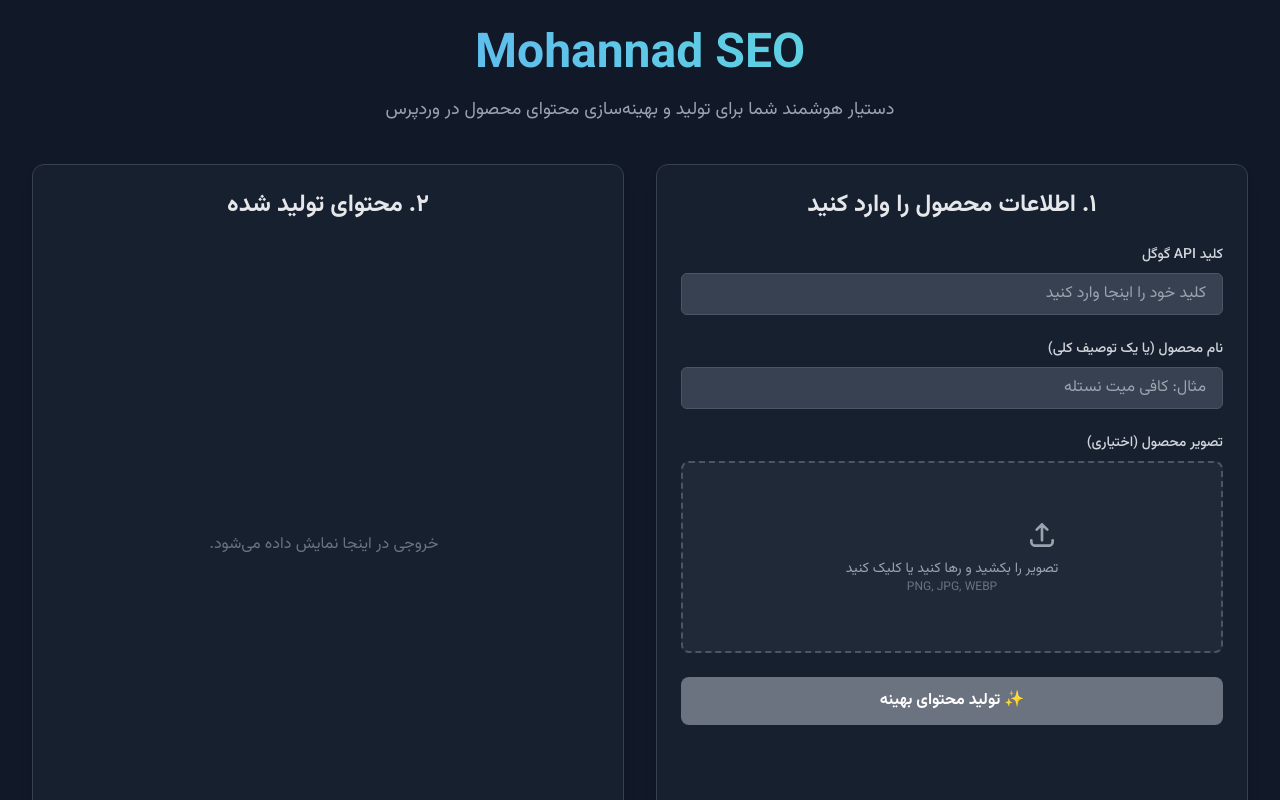
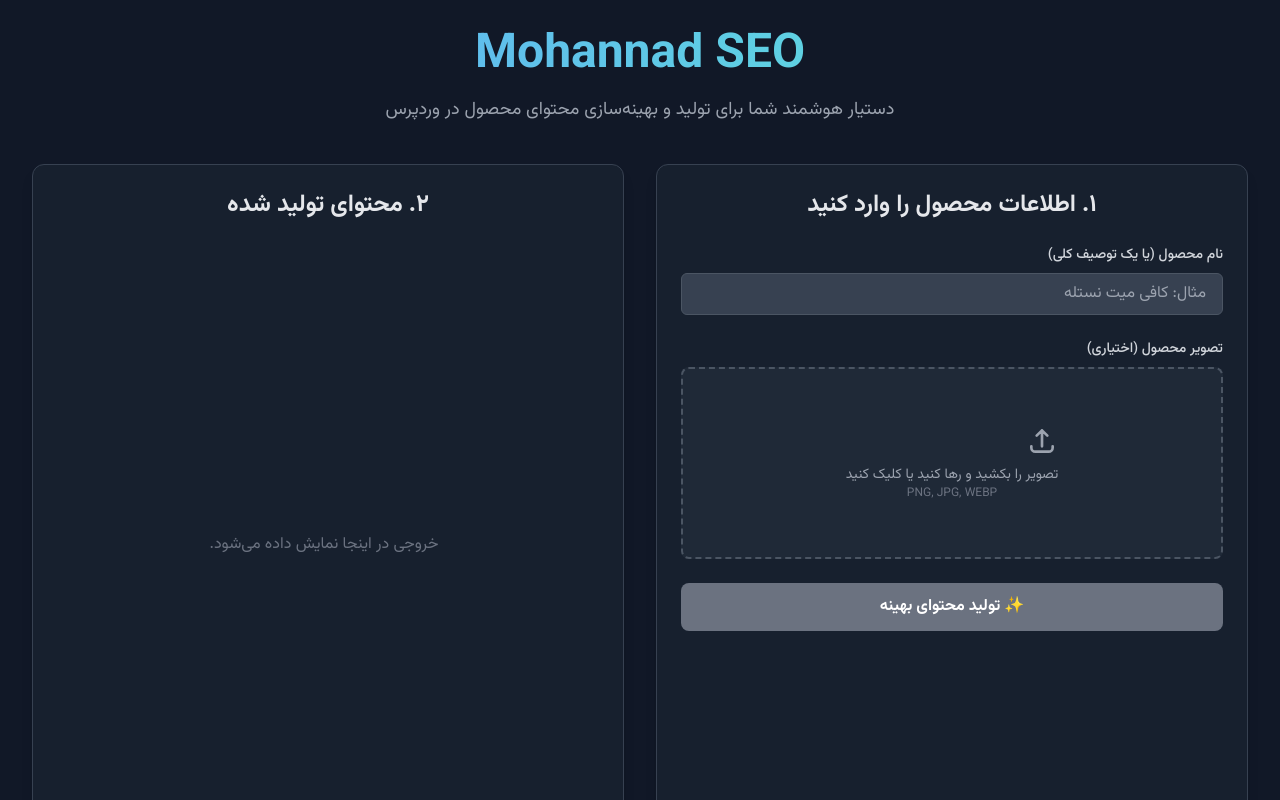
Before and after one commit to Mohannad-Moulavi/Mohannad-Seo, a React (Vite) app: page / in a window 1280 px wide. Shown: the top 800 px of the page. Built offline with nearby package versions, Linux system fonts and the light colour scheme.

Commit message:
feat: Remove API key handling from UI
Removed the Gemini API key input and storage from the application's UI. The API key is now assumed to be handled securely outside the frontend.

Also refined the prompt for content generation to be more flexible and adaptable to different product types.

```diff
--- a/App.tsx
+++ b/App.tsx
@@ -154,23 +154,16 @@ const OutputSection: React.FC<OutputSectionProps> = ({ label, content, isHtml =
 
 // --- Main App Component ---
 
-const API_KEY_STORAGE_KEY = 'gemini-api-key';
-
 function App() {
   const [productName, setProductName] = useState<string>('');
-  const [apiKey, setApiKey] = useState<string>(() => localStorage.getItem(API_KEY_STORAGE_KEY) || '');
   const [productImage, setProductImage] = useState<ImageFile | null>(null);
   const [generatedContent, setGeneratedContent] = useState<ProductData | null>(null);
   const [isLoading, setIsLoading] = useState<boolean>(false);
   const [error, setError] = useState<string | null>(null);
 
-  useEffect(() => {
-    localStorage.setItem(API_KEY_STORAGE_KEY, apiKey);
-  }, [apiKey]);
-
   const handleSubmit = useCallback(async () => {
-    if (!productName || !apiKey) {
-      setError('لطفاً نام محصول و کلید API را وارد کنید.');
+    if (!productName) {
+      setError('لطفاً نام محصول را وارد کنید.');
       return;
     }
     setError(null);
@@ -178,7 +171,7 @@ function App() {
     setGeneratedContent(null);
 
     try {
-      const content = await generateProductContent(productName, productImage, apiKey);
+      const content = await generateProductContent(productName, productImage);
       setGeneratedContent(content);
     } catch (err) {
       if (err instanceof Error) {
@@ -189,7 +182,7 @@ function App() {
     } finally {
       setIsLoading(false);
     }
-  }, [productName, productImage, apiKey]);
+  }, [productName, productImage]);
 
   return (
     <div className="min-h-screen bg-gray-900 text-white p-4 sm:p-8">
@@ -208,19 +201,6 @@ function App() {
           <div className="bg-gray-800/50 p-6 rounded-xl shadow-lg border border-gray-700">
             <h2 className="text-2xl font-bold mb-6 text-center text-gray-200">۱. اطلاعات محصول را وارد کنید</h2>
             <div className="space-y-6">
-               <div>
-                <label htmlFor="api-key" className="block text-sm font-medium text-gray-300 mb-2">
-                  کلید API گوگل
-                </label>
-                <input
-                  type="password"
-                  id="api-key"
-                  value={apiKey}
-                  onChange={(e) => setApiKey(e.target.value)}
-                  placeholder="کلید خود را اینجا وارد کنید"
-                  className="w-full bg-gray-700 border border-gray-600 rounded-md px-4 py-2 text-white focus:ring-2 focus:ring-blue-500 focus:outline-none transition"
-                />
-              </div>
               <div>
                 <label htmlFor="product-name" className="block text-sm font-medium text-gray-300 mb-2">نام محصول (یا یک توصیف کلی)</label>
                 <input
@@ -236,7 +216,7 @@ function App() {
 
               <button
                 onClick={handleSubmit}
-                disabled={isLoading || !productName || !apiKey}
+                disabled={isLoading || !productName}
                 className="w-full bg-blue-600 hover:bg-blue-700 disabled:bg-gray-500 disabled:cursor-not-allowed text-white font-bold py-3 px-4 rounded-lg flex justify-center items-center transition-all duration-300 transform hover:scale-105"
               >
                 {isLoading ? <Loader /> : '✨ تولید محتوای بهینه'}
--- a/services/geminiService.ts
+++ b/services/geminiService.ts
@@ -79,41 +79,33 @@ ${hasImage ? step1_withImage : step1_withoutImage}
 
 ---
 **ساختار الزامی برای "توضیحات کامل" (fullDescription):**
-محتوای این فیلد باید یک HTML خالص و آماده برای کپی باشد و **دقیقا** از ساختار زیر پیروی کند.
-**بسیار مهم: تمام بخش‌ها باید بسیار کوتاه و مختصر باشند.** از نوشتن متن‌های طولانی و غیرضروری جداً خودداری کنید. هر بخش باید با یک تگ \`<hr />\` از بخش بعدی جدا شود.
+محتوای این فیلد باید یک HTML خالص و آماده برای کپی باشد.
+**قانون اصلی: ابتدا نوع محصول را تشخیص دهید (مثلاً خوراکی، آرایشی، بهداشتی، الکترونیکی). سپس، فقط بخش‌های مرتبط با آن محصول را از لیست زیر انتخاب کرده و برای هر بخش یک ایموجی مناسب و منطقی با عنوان آن انتخاب کنید.**
+تمام بخش‌ها باید بسیار کوتاه و مختصر باشند. هر بخش باید با یک تگ \`<hr />\` از بخش بعدی جدا شود.
 
-1.  **پاراگراف مقدمه:**
-    *   باید با نام محصول به صورت **بولد** شروع شود (مثال: \`<strong>کره بادام زمینی نرم جیف</strong>\`).
-    *   فقط **یک پاراگراف کوتاه** (حداکثر ۲ تا ۳ خط).
-    *   به بافت/طعم، کیفیت و نقطه فروش اصلی اشاره کند.
-    *   بعد از این بخش، یک تگ \`<hr />\` قرار دهید.
+**1. پاراگراف مقدمه (الزامی):**
+*   باید با نام محصول به صورت **بولد** شروع شود.
+*   فقط **یک پاراگراف کوتاه** (حداکثر ۲-۳ خط) در مورد ماهیت و نقطه فروش اصلی محصول.
+*   بعد از این بخش، یک تگ \`<hr />\` قرار دهید.
 
-2.  **✅ ویژگی‌های کلیدی:**
-    *   عنوان به صورت \`<strong>✅ ویژگی‌های کلیدی</strong>\`.
-    *   لیستی از **حداکثر ۲ تا ۳ مورد** کلیدی با ایموجی. هر مورد کوتاه و در یک خط باشد.
-    *   بعد از این بخش، یک تگ \`<hr />\` قرار دهید.
+**2. لیست بخش‌های قابل انتخاب (حداقل ۳ مورد از مرتبط‌ترین‌ها را انتخاب کنید):**
+*   **ویژگی‌های کلیدی:** (برای همه محصولات مناسب است)
+    *   عنوان: \`<strong>[ایموجی مناسب مانند ✨ یا ✅] ویژگی‌های کلیدی</strong>\`
+    *   شامل ۲ تا ۳ ویژگی اصلی محصول.
+*   **روش مصرف / طرز استفاده:** (برای محصولات آرایشی، بهداشتی، دارویی یا ابزارها)
+    *   عنوان: \`<strong>[ایموجی مناسب مانند 💡 یا 🧴] روش مصرف</strong>\`
+*   **پیشنهاد مصرف:** (فقط و فقط برای محصولات خوراکی)
+    *   عنوان: \`<strong>[ایموجی مناسب مانند 🍽 یا 🥗] پیشنهاد مصرف</strong>\`
+*   **روش نگهداری:** (برای محصولات خوراکی، دارویی یا حساس به شرایط محیطی)
+    *   عنوان: \`<strong>[ایموجی مناسب مانند 🧊 یا 📌] روش نگهداری</strong>\`
+*   **مشخصات محصول:** (برای همه محصولات مناسب است)
+    *   عنوان: \`<strong>📦 مشخصات محصول</strong>\`
+    *   شامل برند، وزن، کشور مبدا و...
+*   **نکات مهم / هشدارها:** (برای محصولاتی که نکته ایمنی یا آلرژی‌زا دارند)
+    *   عنوان: \`<strong>[ایموجی مناسب مانند ⚠️ یا 🟢] نکات مهم</strong>\`
 
-3.  **🍽 پیشنهاد مصرف (در صورت مرتبط بودن):**
-    *   فقط اگر محصول خوراکی یا قابل استفاده است، این بخش را اضافه کنید.
-    *   عنوان به صورت \`<strong>🍽 پیشنهاد مصرف</strong>\`.
-    *   لیستی از **حداکثر ۲ پیشنهاد**.
-    *   بعد از این بخش، یک تگ \`<hr />\` قرار دهید.
-
-4.  **📌 روش نگهداری (در صورت مرتبط بودن):**
-    *   عنوان به صورت \`<strong>📌 روش نگهداری</strong>\`.
-    *   لیستی از **حداکثر ۲ نکته** کوتاه.
-    *   بعد از این بخش، یک تگ \`<hr />\` قرار دهید.
-
-5.  **📦 مشخصات محصول:**
-    *   عنوان به صورت \`<strong>📦 مشخصات محصول</strong>\`.
-    *   لیستی شامل **مهم‌ترین مشخصات** مانند برند، وزن، کشور مبدا.
-    *   بعد از این بخش، یک تگ \`<hr />\` قرار دهید.
-
-6.  **🟢 نکات مهم:**
-    *   عنوان به صورت \`<strong>🟢 نکات مهم</strong>\`.
-    *   لیستی از **حداکثر ۲ نکته** مهم (مانند آلرژن‌ها).
-    *   بعد از این بخش، یک تگ \`<hr />\` قرار دهید.
-
+**مثال برای کرم صورت:** خروجی باید شامل بخش "روش مصرف" (با ایموجی 🧴) باشد و **نباید** شامل "پیشنهاد مصرف" (با ایموجی 🍽) باشد.
+**مثال برای محصول خوراکی:** خروجی باید شامل "پیشنهاد مصرف" و "روش نگهداری" باشد.
 ---
 **سایر الزامات محتوایی:**
 
@@ -160,8 +152,8 @@ ${hasImage ? finalInstruction_withImage : finalInstruction_withoutImage}
 export const generateProductContent = async (
   productName: string,
   productImage: ImageFile | null,
-  apiKey: string
 ): Promise<ProductData> => {
+  const apiKey = process.env.API_KEY;
   if (!apiKey) {
     throw new Error("کلید API گوگل ارائه نشده است. لطفاً کلید خود را وارد کنید.");
   }
```
